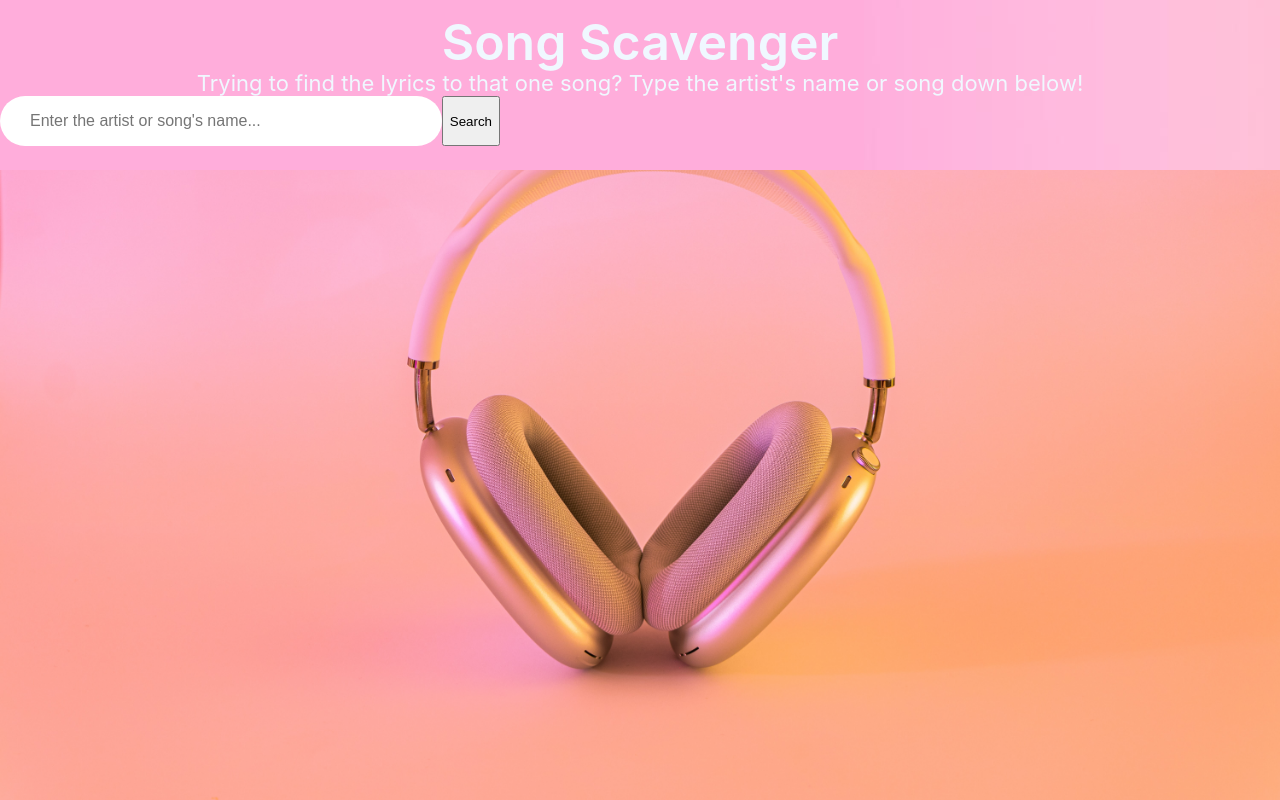
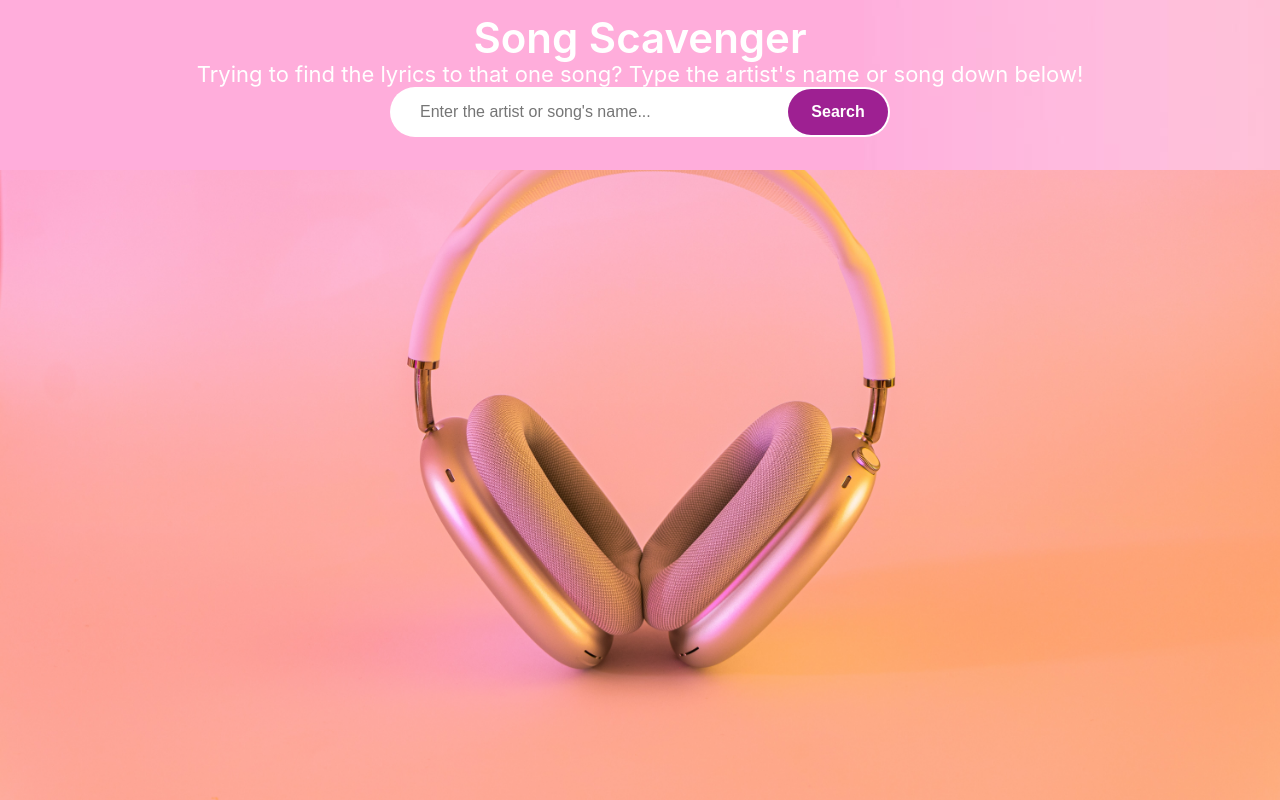
Before and after one commit to elliotmoon/PersonalProject, a plain HTML site: page index.html in a window 1280 px wide. Drawn offline with Linux system fonts and the light colour scheme.

Commit message:
Search Button Change on CSS

```diff
--- a/styles.css
+++ b/styles.css
@@ -11,11 +11,11 @@
 }
 
 .container h1{
-    font-size: 50px;
+    font-size: 42px;
     line-height: 1.1;
     font-weight: 600;
     letter-spacing: 0em;
-    color: aliceblue;
+    color: white;
     font-family: "SF Pro Display","SF Pro Icons","Helvetica Neue","Helvetica","Arial",sans-serif;
     padding-top: 10px;
     margin: 0;
@@ -31,14 +31,16 @@
 
 .slogan{
     font-size: 22px;
-    color: aliceblue;
+    color: white;
     margin: 0;
+    text-align: center;
 }
 
 form{
     position: relative;
     display: flex;
     width: 500px;
+    margin: auto;
 }
 
 input{
@@ -51,3 +53,23 @@ input{
     outline: none;
     font-size: 16px;
 }
+
+button{
+    width: 100px;
+    max-width: 100%;
+    background: #9e2092;
+    color: white;
+    border-radius: 50px;
+    border: none;
+    position: absolute;
+    right: 2px;
+    bottom: 2px;
+    top: 2px;
+    font-weight: 600;
+    outline: none;
+    font-size: 16px;
+}
+
+button:hover{
+    transform: scale(0.96);
+}
```
Also changed, not shown: index.html (+2 -0 lines).
